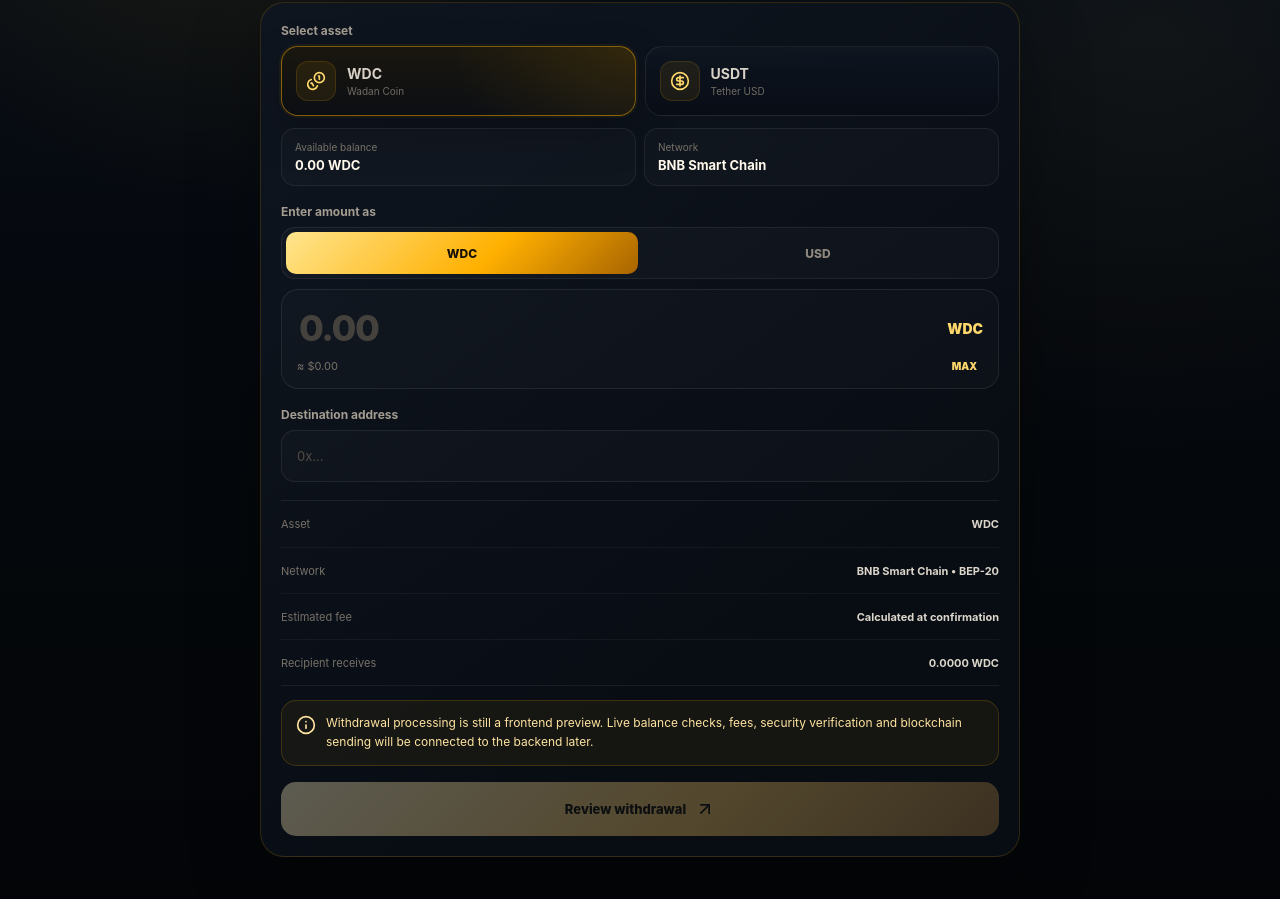
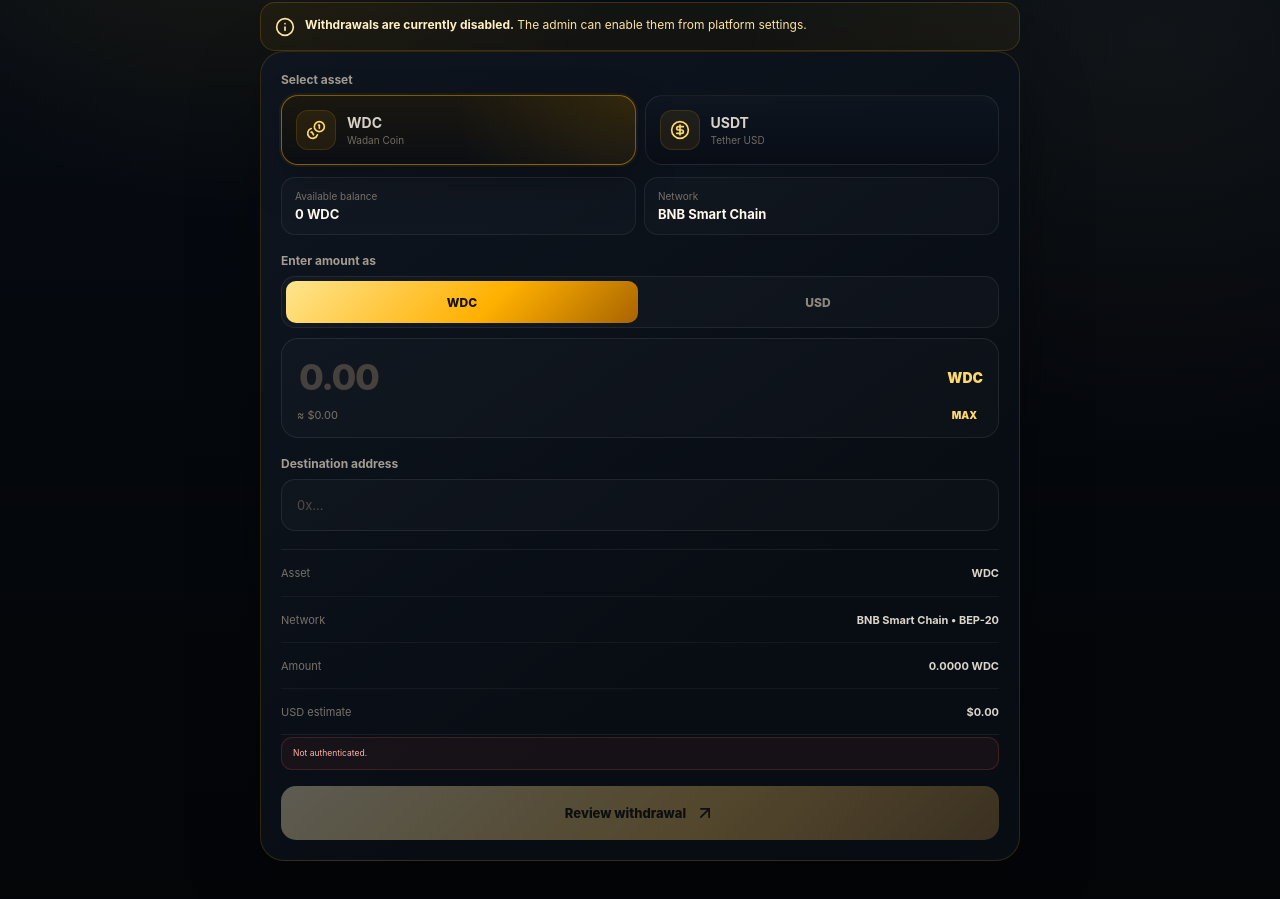
Before and after one commit to mkmalakzai/WadanApp, a Next.js app: page /wallet/withdraw in a window 1280 px wide. Shown: the part 241-1140 px from the top of the page. Built offline with nearby package versions, Linux system fonts and the light colour scheme; no server answers.

Commit message:
Connect withdrawal page to live backend requests

```diff
--- a/app/wallet/withdraw/page.tsx
+++ b/app/wallet/withdraw/page.tsx
@@ -1,48 +1,92 @@
 "use client";
 
 import Link from "next/link";
-import { useMemo, useState } from "react";
+import { useEffect, useMemo, useState } from "react";
 import {
   ArrowLeft,
   ArrowUpRight,
   CheckCircle2,
   CircleDollarSign,
   Coins,
-  Home,
   Info,
   ShieldCheck,
-  UserRound,
-  Users,
-  WalletCards,
 } from "lucide-react";
 import MobileDock from "../../components/MobileDock";
 
 type Asset = "WDC" | "USDT";
 type Unit = "coin" | "usd";
 
-const meta: Record<Asset, { name: string; price: number; network: string }> = {
-  WDC: { name: "Wadan Coin", price: 0.01, network: "BNB Smart Chain • BEP-20" },
-  USDT: { name: "Tether USD", price: 1, network: "BNB Smart Chain • BEP-20" },
+type Summary = {
+  profile: { wdcBalance:number; usdtBalance:number; };
+  wdcPrice:number;
+  flags:{ withdrawals:boolean };
 };
 
 export default function WithdrawPage() {
-  const [asset, setAsset] = useState<Asset>("WDC");
-  const [unit, setUnit] = useState<Unit>("coin");
-  const [amount, setAmount] = useState("");
-  const [address, setAddress] = useState("");
-  const [review, setReview] = useState(false);
+  const [summary,setSummary]=useState<Summary | null>(null);
+  const [asset,setAsset]=useState<Asset>("WDC");
+  const [unit,setUnit]=useState<Unit>("coin");
+  const [amount,setAmount]=useState("");
+  const [address,setAddress]=useState("");
+  const [review,setReview]=useState(false);
+  const [submitting,setSubmitting]=useState(false);
+  const [message,setMessage]=useState("");
+  const [error,setError]=useState("");
 
-  const value = Number(amount || 0);
-  const selected = meta[asset];
+  useEffect(()=>{
+    void (async()=>{
+      const response=await fetch("/api/wallet/summary",{cache:"no-store"});
+      const data=await response.json();
+      if(response.ok) setSummary(data);
+      else setError(data.error || "Unable to load wallet.");
+    })();
+  },[]);
 
-  const converted = useMemo(() => {
-    if (!Number.isFinite(value)) return 0;
-    return unit === "coin" ? value * selected.price : value / selected.price;
-  }, [value, unit, selected.price]);
+  const price=asset==="WDC" ? summary?.wdcPrice ?? 0.01 : 1;
+  const balance=asset==="WDC" ? summary?.profile.wdcBalance ?? 0 : summary?.profile.usdtBalance ?? 0;
+  const value=Number(amount || 0);
 
-  const coinAmount = unit === "coin" ? value : converted;
-  const usdAmount = unit === "usd" ? value : converted;
-  const canReview = address.trim().length >= 8 && value > 0;
+  const converted=useMemo(()=>{
+    if(!Number.isFinite(value)) return 0;
+    return unit==="coin" ? value*price : value/price;
+  },[value,unit,price]);
+
+  const coinAmount=unit==="coin" ? value : converted;
+  const usdAmount=unit==="usd" ? value : converted;
+  const canReview=/^0x[a-fA-F0-9]{40}$/.test(address.trim()) && coinAmount>0 && coinAmount<=balance;
+
+  async function confirmWithdrawal(){
+    setSubmitting(true);
+    setMessage("");
+    setError("");
+
+    try{
+      const response=await fetch("/api/wallet/withdraw",{
+        method:"POST",
+        headers:{"Content-Type":"application/json"},
+        body:JSON.stringify({asset,amount:coinAmount,address:address.trim()}),
+      });
+      const data=await response.json();
+
+      if(!response.ok) throw new Error(data.error || "Unable to request withdrawal.");
+
+      setMessage("Withdrawal request created and balance reserved for admin review.");
+      setReview(false);
+      setAmount("");
+      setAddress("");
+    }catch(err){
+      setError(err instanceof Error ? err.message : "Unable to request withdrawal.");
+    }finally{
+      setSubmitting(false);
+    }
+  }
+
+  function max(){
+    setUnit("coin");
+    setAmount(String(balance));
+  }
+
+  const enabled=Boolean(summary?.flags.withdrawals);
 
   return (
     <main className="flow-shell">
@@ -57,8 +101,15 @@
         <div className="flow-heading">
           <p>SEND FUNDS</p>
           <h1>Withdraw</h1>
-          <span>Choose an asset, enter the destination and review every detail before sending.</span>
+          <span>Create a withdrawal request on BNB Smart Chain. Funds are locked until admin review.</span>
         </div>
+
+        {!enabled && (
+          <div className="flow-warning">
+            <Info size={20}/>
+            <p><strong>Withdrawals are currently disabled.</strong> The admin can enable them from platform settings.</p>
+          </div>
+        )}
 
         {!review ? (
           <section className="withdraw-form">
@@ -70,18 +121,18 @@
                     type="button"
                     key={item}
                     className={asset===item ? "active" : ""}
-                    onClick={()=>setAsset(item)}
+                    onClick={()=>{setAsset(item);setAmount("");}}
                     aria-pressed={asset===item}
                   >
                     <span>{item==="WDC" ? <Coins size={20}/> : <CircleDollarSign size={20}/>}</span>
-                    <div><strong>{item}</strong><small>{meta[item].name}</small></div>
+                    <div><strong>{item}</strong><small>{item==="WDC" ? "Wadan Coin" : "Tether USD"}</small></div>
                   </button>
                 ))}
               </div>
             </div>
 
             <div className="withdraw-balance-strip">
-              <div><small>Available balance</small><strong>0.00 {asset}</strong></div>
+              <div><small>Available balance</small><strong>{balance.toLocaleString("en-US",{maximumFractionDigits:6})} {asset}</strong></div>
               <div><small>Network</small><strong>BNB Smart Chain</strong></div>
             </div>
 
@@ -105,8 +156,8 @@
                 <span>{unit==="coin" ? asset : "USD"}</span>
               </div>
               <div className="amount-equivalent">
-                <span>≈ {unit==="coin" ? "$" + usdAmount.toFixed(2) : coinAmount.toFixed(4) + " " + asset}</span>
-                <button type="button" onClick={()=>setAmount("0")}>MAX</button>
+                <span>≈ {unit==="coin" ? "$"+usdAmount.toFixed(2) : coinAmount.toFixed(4)+" "+asset}</span>
+                <button type="button" onClick={max}>MAX</button>
               </div>
             </div>
 
@@ -126,20 +177,18 @@
 
             <div className="withdraw-summary">
               <div><span>Asset</span><strong>{asset}</strong></div>
-              <div><span>Network</span><strong>{selected.network}</strong></div>
-              <div><span>Estimated fee</span><strong>Calculated at confirmation</strong></div>
-              <div><span>Recipient receives</span><strong>{coinAmount.toFixed(4)} {asset}</strong></div>
+              <div><span>Network</span><strong>BNB Smart Chain • BEP-20</strong></div>
+              <div><span>Amount</span><strong>{coinAmount.toFixed(4)} {asset}</strong></div>
+              <div><span>USD estimate</span><strong>{"$"+usdAmount.toFixed(2)}</strong></div>
             </div>
 
-            <div className="flow-warning">
-              <Info size={20}/>
-              <p>Withdrawal processing is still a frontend preview. Live balance checks, fees, security verification and blockchain sending will be connected to the backend later.</p>
-            </div>
+            {error && <div className="auth-live-message error">{error}</div>}
+            {message && <div className="auth-live-message success">{message}</div>}
 
             <button
               type="button"
               className="flow-primary"
-              disabled={!canReview}
+              disabled={!enabled || !canReview}
               onClick={()=>setReview(true)}
             >
               Review withdrawal <ArrowUpRight size={20}/>
@@ -156,19 +205,17 @@
               <div><span>Network</span><strong>BNB Smart Chain</strong></div>
               <div><span>Destination</span><strong className="review-address">{address}</strong></div>
               <div><span>Amount</span><strong>{coinAmount.toFixed(4)} {asset}</strong></div>
-              <div><span>USD estimate</span><strong>{"$" + usdAmount.toFixed(2)}</strong></div>
-              <div><span>Fee</span><strong>Pending backend quote</strong></div>
+              <div><span>USD estimate</span><strong>{"$"+usdAmount.toFixed(2)}</strong></div>
+              <div><span>Status after submit</span><strong>Pending admin review</strong></div>
             </div>
 
-            <button type="button" className="flow-primary disabled-look">
-              Confirm withdrawal <ShieldCheck size={20}/>
+            {error && <div className="auth-live-message error">{error}</div>}
+            {message && <div className="auth-live-message success">{message}</div>}
+
+            <button type="button" className="flow-primary" disabled={submitting} onClick={confirmWithdrawal}>
+              {submitting ? "Submitting..." : "Confirm withdrawal"} <ShieldCheck size={20}/>
             </button>
             <button type="button" className="flow-secondary" onClick={()=>setReview(false)}>Go back and edit</button>
-
-            <div className="flow-warning">
-              <Info size={20}/>
-              <p>Confirmation is intentionally disabled until authentication, live balances, fees and transaction signing are connected.</p>
-            </div>
           </section>
         )}
 
```
